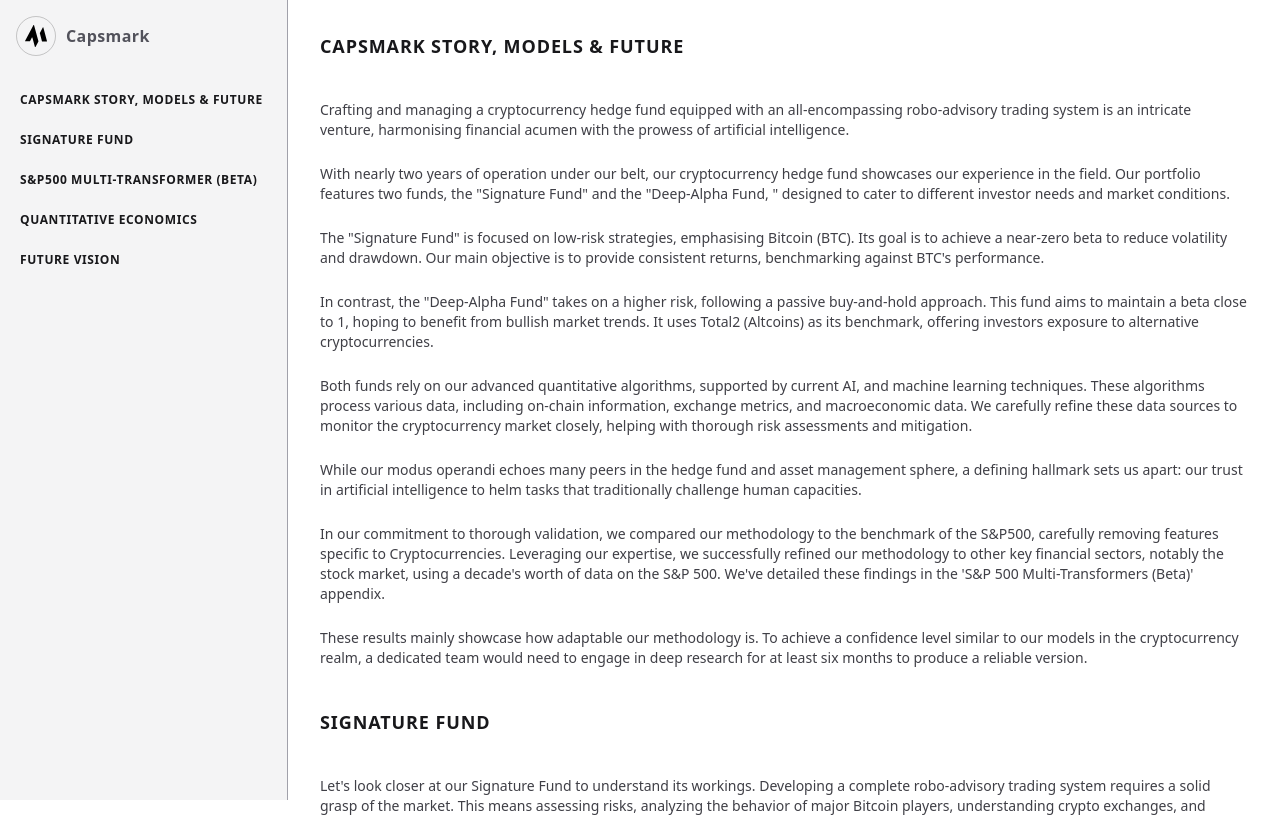
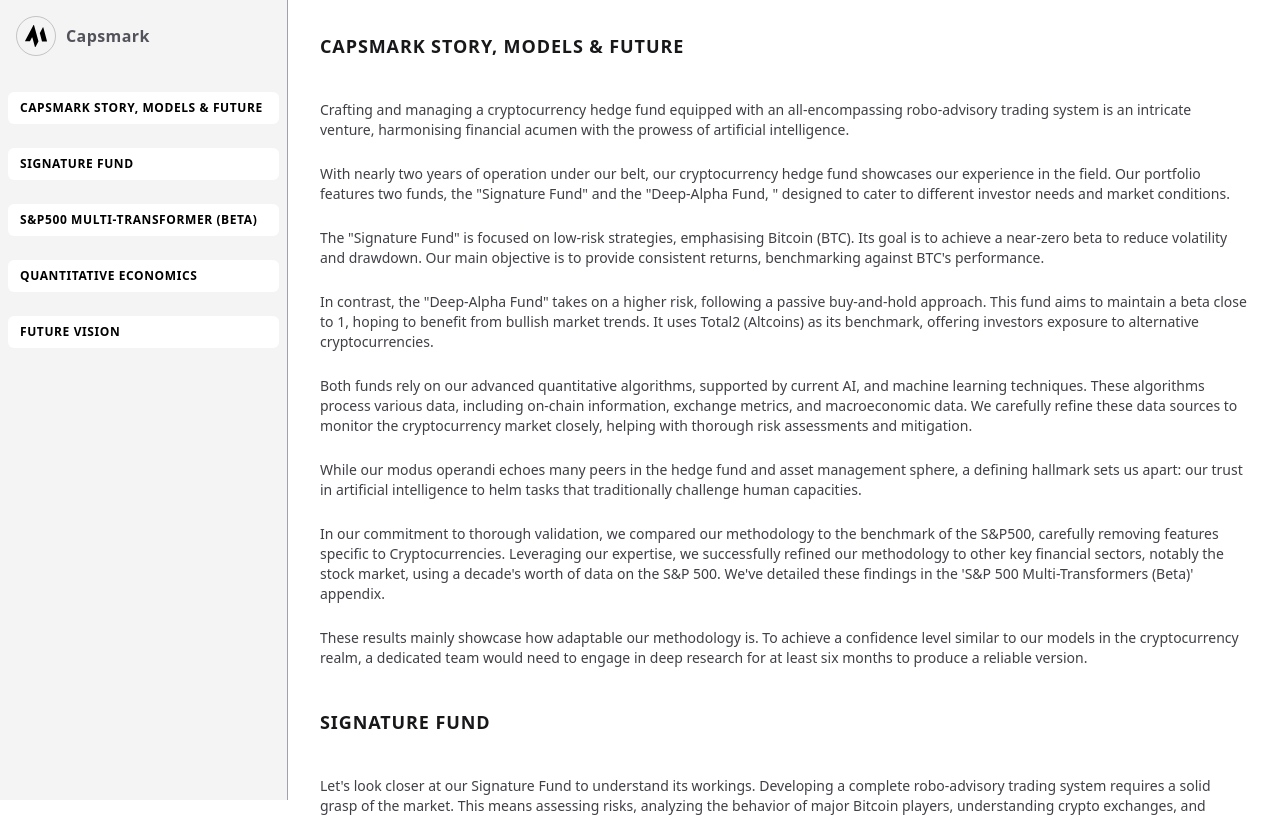
Before and after one commit to Capsmark/capsmark-method-doc, a Next.js app: page / in a window 1280 px wide. Shown: the top 817 px of the page. Built offline with nearby package versions, Linux system fonts and the light colour scheme.

Commit message:
✨ Feat: added is active and intersection observer

```diff
--- a/app/page.tsx
+++ b/app/page.tsx
@@ -1,35 +1,13 @@
 import { items } from '#/lib/items';
-import { SectionsMain } from '#/ui/sections/sections-main';
+import { Section } from '#/ui/sections/section';
 
 export default function Page() {
   return (
     <div className="space-y-8">
       <div className="space-y-10 text-white">
-        {items.map(({ name, items, id }) => {
-          return (
-            <section key={name} className="space-y-5">
-              <h2
-                className="text-lg font-bold uppercase tracking-wider text-gray-900"
-                id={id}
-              >
-                {name}
-              </h2>
-
-              <div className="space-y-10">
-                {items.map((item) => (
-                  <section
-                    key={item.id}
-                    className=" space-y-3 text-2xl font-bold text-gray-700"
-                  >
-                    <div>
-                      <SectionsMain item={item} />
-                    </div>
-                  </section>
-                ))}
-              </div>
-            </section>
-          );
-        })}
+        {items.map(({ name, items, id }, index) => (
+          <Section name={name} items={items} id={id} index={index} />
+        ))}
       </div>
     </div>
   );
--- a/lib/items.ts
+++ b/lib/items.ts
@@ -30,7 +30,14 @@
   listItems: string[];
 };
 
-export const items: { name: string; items: Item[]; id: string }[] = [
+// todo place these types into seprate file
+export type ItemsList = {
+  name: string;
+  items: Item[];
+  id: string;
+};
+
+export const items: ItemsList[] = [
   {
     name: 'CAPSMARK Story, Models & Future',
     id: 'story',
--- /dev/null
+++ b/stores/width.store.ts
@@ -0,0 +1,36 @@
+import { items } from '#/lib/items';
+import { create } from 'zustand';
+import { devtools } from 'zustand/middleware';
+
+interface ItemsStore {
+  items: boolean[];
+  setActive: (index: number, active: boolean) => void;
+
+  getActivity: (index: number) => boolean;
+}
+
+const useItemStore = create<ItemsStore>()(
+  devtools(
+    (set, get) => ({
+      items: Array(items.length).fill(false),
+
+      setActive(index, active) {
+        return set((state) => {
+          const newItems = [...state.items];
+          newItems[index] = active;
+
+          return { ...state, items: newItems };
+        });
+      },
+
+      getActivity(index) {
+        return get().items[index];
+      },
+    }),
+    {
+      name: 'item-store',
+    },
+  ),
+);
+
+export default useItemStore;
--- a/ui/global-nav/global-nav.tsx
+++ b/ui/global-nav/global-nav.tsx
@@ -1,16 +1,28 @@
 'use client';
 
 import { items } from '#/lib/items';
+import useItemStore from '#/stores/width.store';
 import { CapsLogo } from '#/ui/caps-logo';
 
 import { MenuAlt2Icon, XIcon } from '@heroicons/react/solid';
 import clsx from 'clsx';
-import Link from 'next/link';
 import { MouseEvent, useState } from 'react';
 
 export function GlobalNav() {
   const [isOpen, setIsOpen] = useState(false);
+
   const close = () => setIsOpen(false);
+
+  const onLogoClick = () => {
+    window.scrollTo({
+      top: 0,
+      behavior: 'smooth',
+    });
+
+    close();
+  };
+
+  const { getActivity } = useItemStore();
 
   const handleClick = (event: MouseEvent<HTMLElement>, target: string) => {
     event.preventDefault();
@@ -22,16 +34,17 @@
         35,
       behavior: 'smooth',
     });
+
+    close();
   };
 
   return (
     <div className="fixed top-0 z-10 flex w-full flex-col border-b border-gray-400 bg-gray-100 lg:bottom-0 lg:z-auto lg:w-72 lg:border-b-0 lg:border-r lg:border-gray-400">
-      <div className="flex h-14 items-center px-4 py-4 lg:h-auto">
-        <Link
-          href="/"
-          className="group flex w-full items-center gap-x-2.5"
-          onClick={close}
+      <div
+        onClick={onLogoClick}
+        className="flex h-14 cursor-pointer items-center px-4 py-4 lg:h-auto"
       >
+        <div className="group flex w-full items-center gap-x-2.5">
           <div className="h-10 w-10 rounded-full border border-black/20 p-2 group-hover:border-black/60">
             <CapsLogo />
           </div>
@@ -39,7 +52,7 @@
           <h3 className="font-semibold tracking-wide text-gray-600 group-hover:text-gray-900">
             Capsmark
           </h3>
-        </Link>
+        </div>
       </div>
 
       <button
@@ -63,11 +76,24 @@
           hidden: !isOpen,
         })}
       >
+        {/*
+         */}
+
         <nav className="space-y-6 px-2 pb-24 pt-5">
-          {items.map(({ name, id }) => (
+          {items.map(({ name, id }, index) => {
+            const isActive = getActivity(index);
+
+            return (
               <div key={name}>
                 <div
-                className="mb-2 cursor-pointer px-3 text-xs font-bold uppercase tracking-wider text-gray-900 "
+                  className={clsx(
+                    ' text-gray-6W00 mb-2 cursor-pointer rounded-md px-3 py-2 text-xs font-bold uppercase tracking-wider ',
+                    {
+                      'text-gray-600 hover:bg-gray-600 hover:text-gray-100':
+                        !isActive,
+                      'bg-white text-black': isActive,
+                    },
+                  )}
                   onClick={(e) => handleClick(e, id)}
                 >
                   <div>{name}</div>
@@ -84,7 +110,8 @@
                 ))}
               </div> */}
               </div>
-          ))}
+            );
+          })}
         </nav>
       </div>
     </div>
--- /dev/null
+++ b/ui/sections/section.tsx
@@ -0,0 +1,61 @@
+'use client';
+
+import { ItemsList } from '#/lib/items';
+
+import { FC, useEffect, useRef } from 'react';
+
+import useItemStore from '#/stores/width.store';
+import { SectionsMain } from './sections-main';
+
+export const Section: FC<ItemsList & { index: number }> = ({
+  name,
+  items,
+  id,
+  index,
+}) => {
+  const { setActive } = useItemStore();
+
+  const ref = useRef(null);
+
+  useEffect(() => {
+    const observer = new IntersectionObserver(([entry]) => {
+      return setActive(index, entry.isIntersecting);
+    });
+
+    if (ref.current) {
+      observer.observe(ref.current);
+    }
+
+    return () => {
+      if (!ref.current) {
+        return;
+      }
+
+      observer.unobserve(ref.current);
+    };
+  }, [ref]);
+
+  return (
+    <section key={name} className="space-y-5">
+      <h2
+        className="text-lg font-bold uppercase tracking-wider text-gray-900"
+        id={id}
+      >
+        {name}
+      </h2>
+
+      <div ref={ref} className="space-y-10">
+        {items.map((item) => (
+          <section
+            key={item.id}
+            className=" space-y-3 text-2xl font-bold text-gray-700"
+          >
+            <div>
+              <SectionsMain item={item} />
+            </div>
+          </section>
+        ))}
+      </div>
+    </section>
+  );
+};
```
Lines whose indentation alone changed are shown as unchanged.
